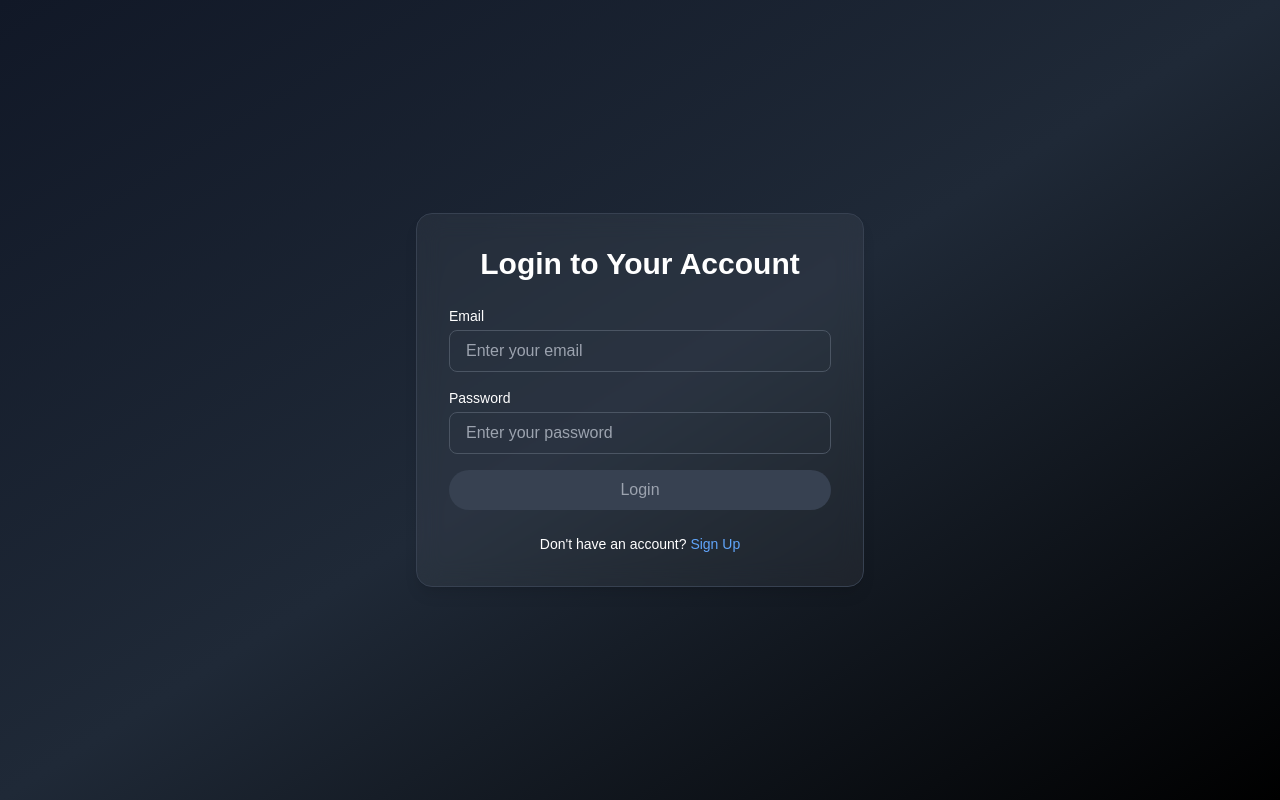
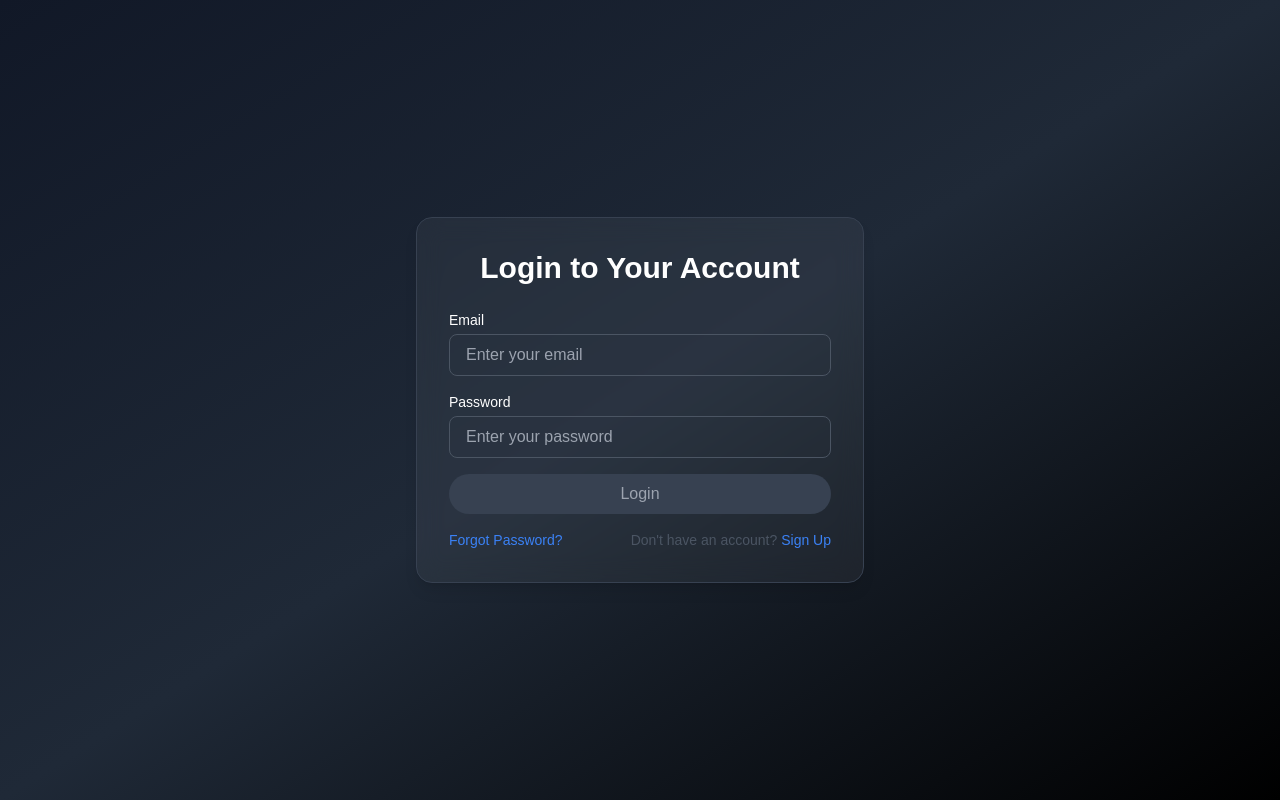
Before and after one commit to RishitaChakravo/Bloggs, a Next.js app: page /login in a window 1280 px wide. Built offline with nearby package versions, Linux system fonts and the light colour scheme.

Commit message:
login and profile improved layout and accessibility

```diff
--- a/src/app/login/page.tsx
+++ b/src/app/login/page.tsx
@@ -76,8 +76,8 @@ export default function Login() {
                         onClick={onLogin}
                         disabled={disabled || loading}
                         className={`w-full py-2 rounded-full transition duration-300 ${disabled
-                                ? "bg-gray-700 text-gray-400 cursor-not-allowed"
-                                : "bg-blue-600 hover:bg-blue-700 text-white"
+                            ? "bg-gray-700 text-gray-400 cursor-not-allowed"
+                            : "bg-blue-600 hover:bg-blue-700 text-white"
                             }`}
                     >
                         {loading ? "Logging in..." : "Login"}
@@ -88,10 +88,19 @@ export default function Login() {
                     </p>
                 </div>
 
-                <p className="text-sm text-center mt-6">
-                    Don't have an account?{" "}
-                    <Link href="/signup" className="text-blue-400 hover:underline">Sign Up</Link>
-                </p>
+                <div className="flex items-center justify-between mt-4 space-x-4 text-sm text-gray-600">
+                    <p className="m-0">
+                        <Link href="/forgotPassword/step1" className="text-blue-500 hover:underline">
+                        Forgot Password?
+                        </Link>
+                    </p>
+                    <p className="m-0">
+                        Don't have an account?{" "}
+                        <Link href="/signup" className="text-blue-500 hover:underline">
+                        Sign Up
+                        </Link>
+                    </p>
+                </div>
             </div>
             <Toaster
                 position="top-center"
--- a/src/app/profile/page.tsx
+++ b/src/app/profile/page.tsx
@@ -141,7 +141,7 @@ export default function Profile() {
           </Link>
         </div>
       ) : (
-        <div className="max-w-4xl mx-auto mt-10 grid grid-cols-1 md:grid-cols-2 gap-6">
+        <div className="mx-auto mt-10 flex flex-wrap justify-center max-w-screen sm:max-w-3xl gap-6">
           {blogs.map((blog, index) => (
             <BlogCard key={index} blog={blog} />
           ))}
```
